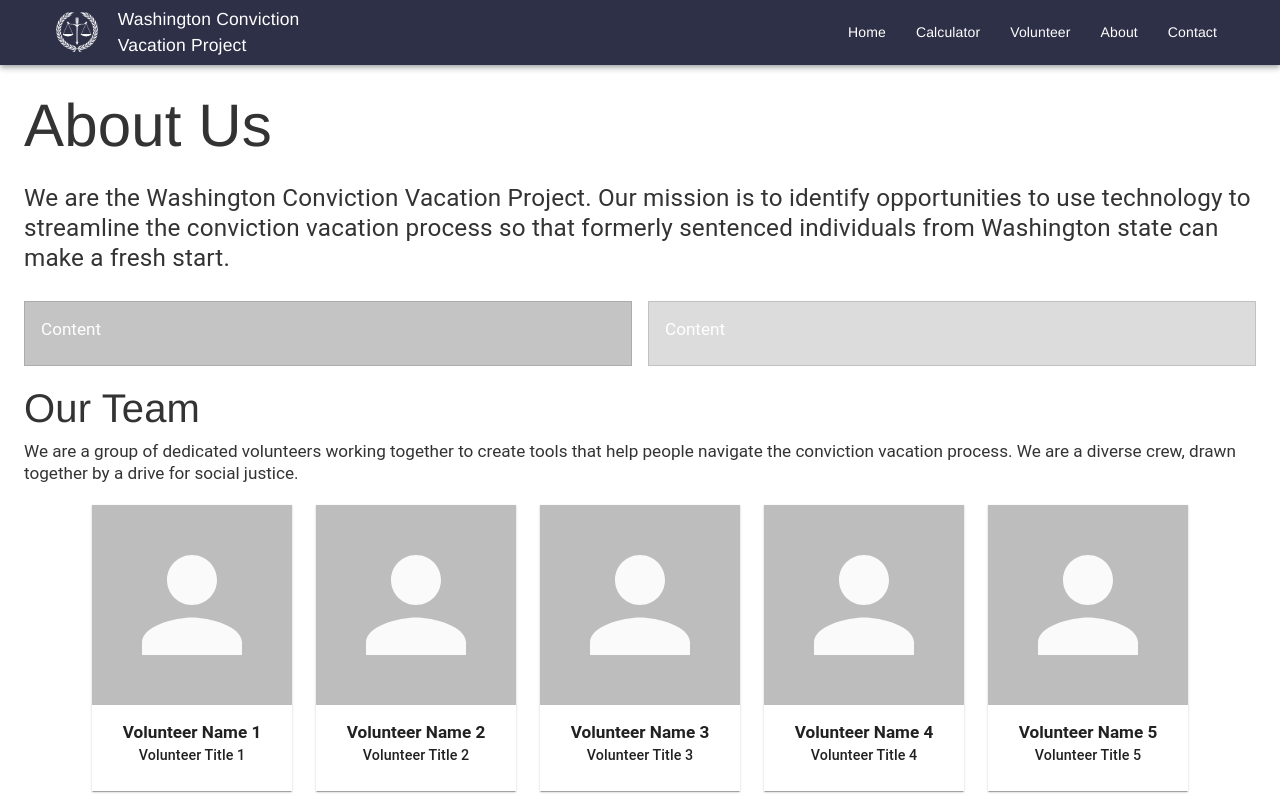
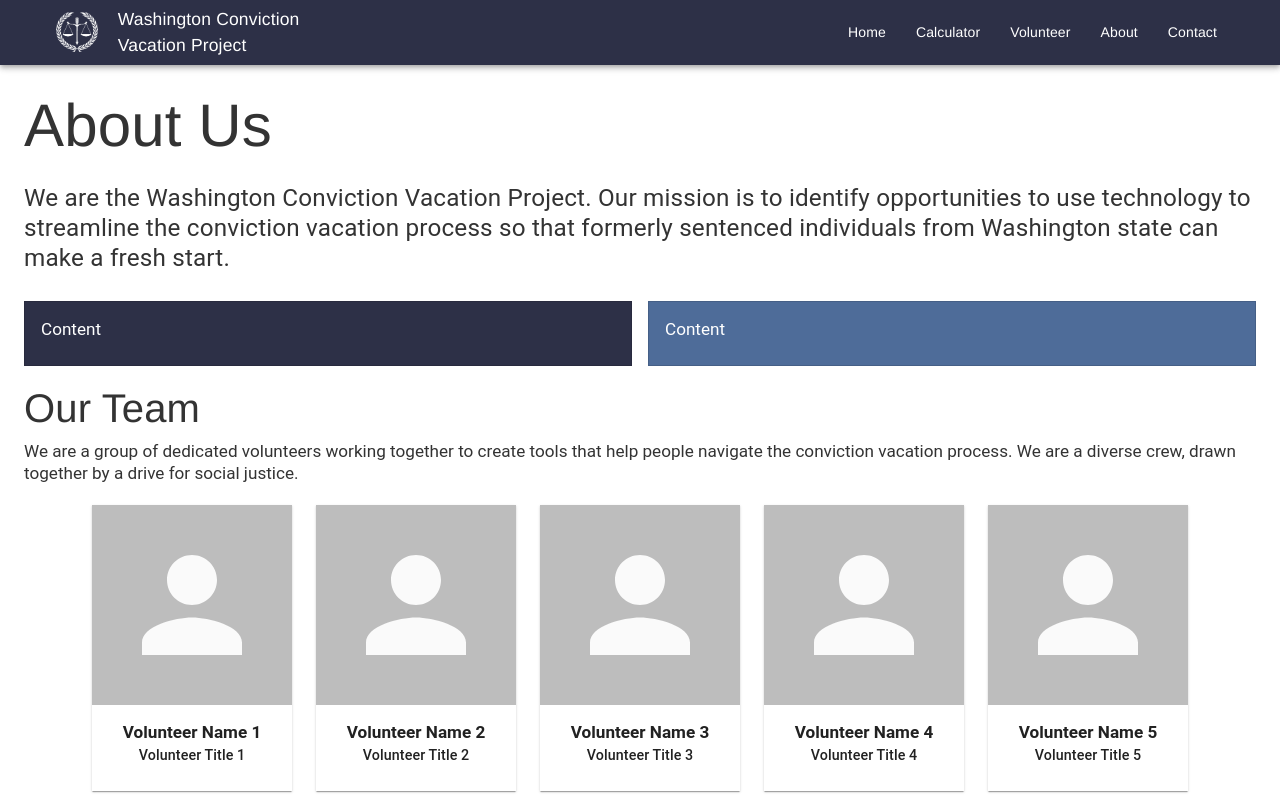
Before and after one commit to openseattle/clearviction-v1, a React (Create React App) app: page /about in a window 1280 px wide. Shown: the top 800 px of the page. Built offline with nearby package versions, Linux system fonts and the light colour scheme.

Commit message:
corrections to theme coverage

```diff
--- a/src/Components/Accordion.jsx
+++ b/src/Components/Accordion.jsx
@@ -12,7 +12,7 @@ import data from "../data/FAQdata";
 
 const useStyles = makeStyles( (theme) => ({
   accordionSummary: {
-    backgroundColor: theme.palette.secondary.light,
+    backgroundColor: theme.palette.primary.light,
     color: "white",
     height: "8rem",
   },
--- a/src/Pages/AboutPage.jsx
+++ b/src/Pages/AboutPage.jsx
@@ -19,12 +19,12 @@ const useStyles = makeStyles((theme) => ({
     color: "white",
   },
   infoDark: {
-    backgroundColor: theme.palette.secondary.main,
+    backgroundColor: theme.palette.primary.main,
     color: "white",
     borderRadius: 0,
   },
   infoLight: {
-    backgroundColor: theme.palette.secondary.light,
+    backgroundColor: theme.palette.primary.light,
     color: "white",
     borderRadius: 0,
   },
```
